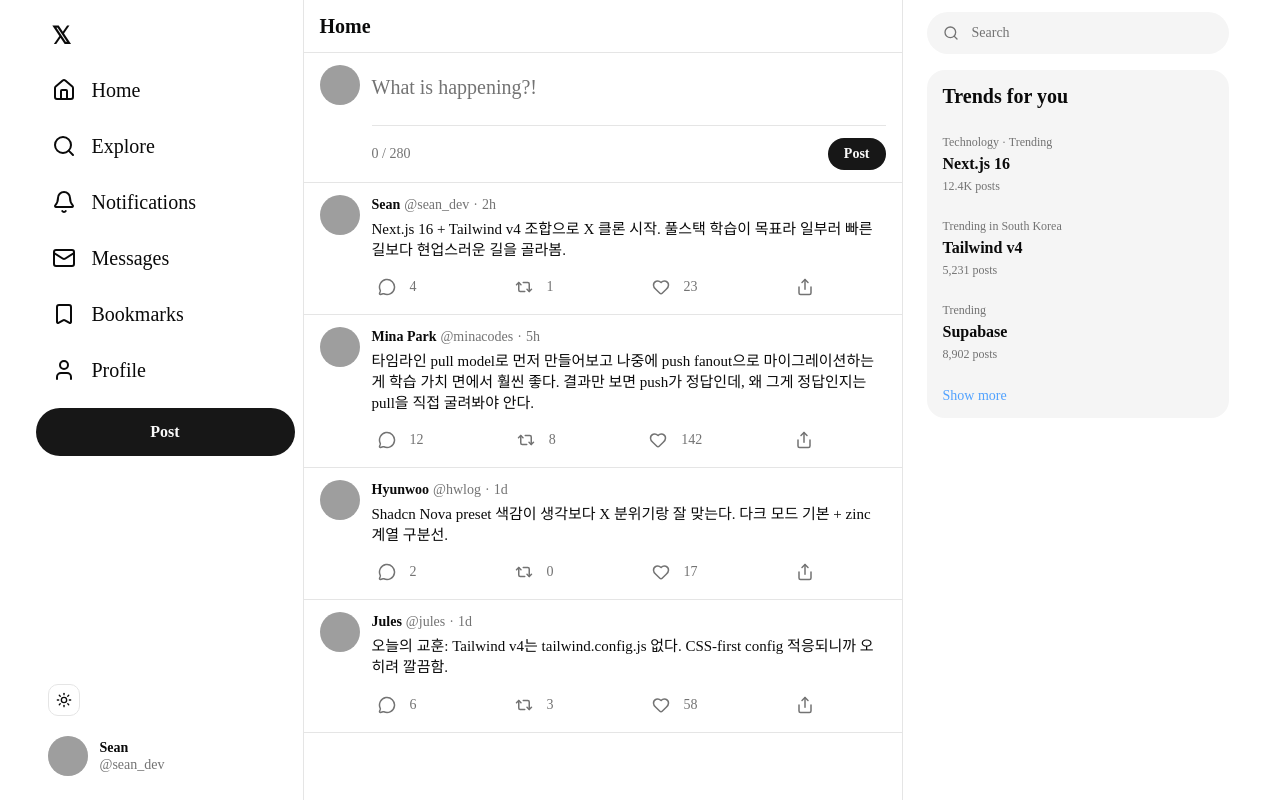
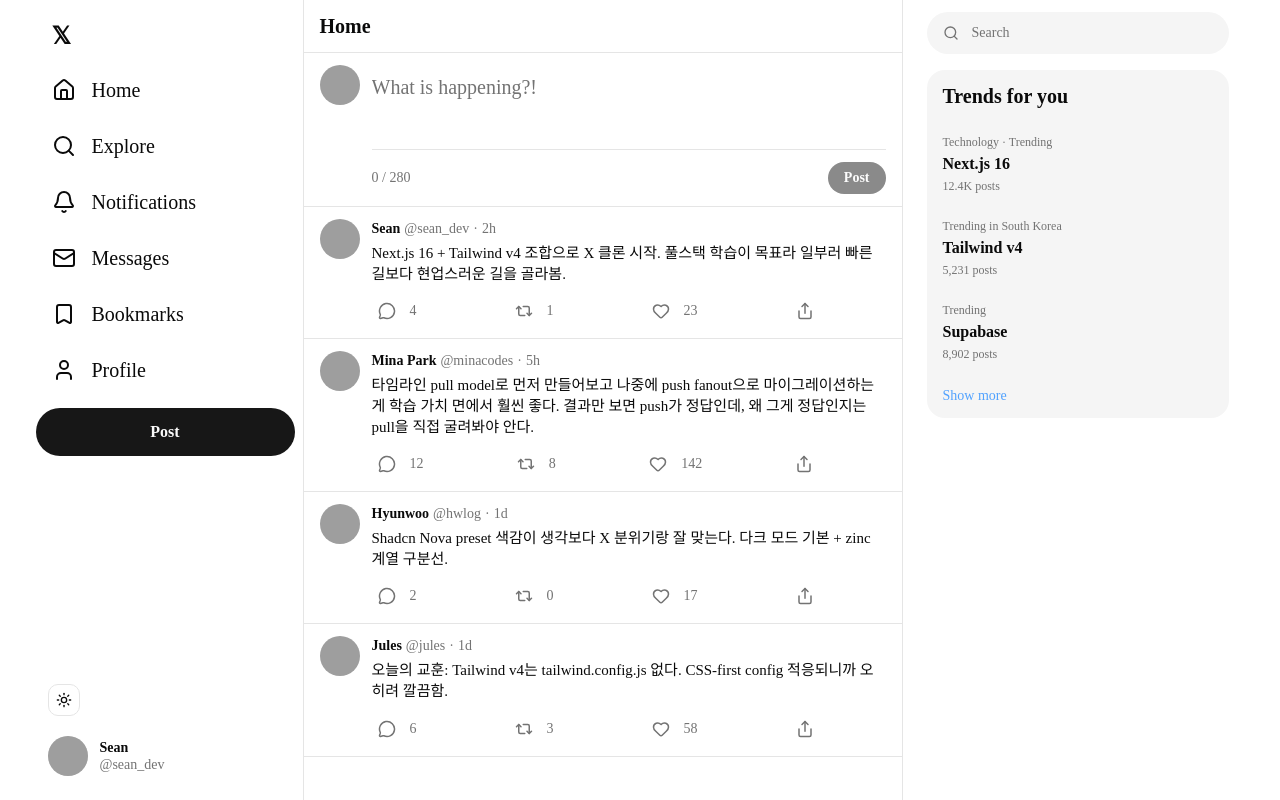
Before and after one commit to Sean-A1/x-clone, a Next.js app: page / in a window 1280 px wide. Built offline with nearby package versions, Linux system fonts and the light colour scheme; grey boxes are pictures that could not be loaded.

Commit message:
feat: interactive composer with useState and 280-char counter

```diff
--- a/app/(main)/page.tsx
+++ b/app/(main)/page.tsx
@@ -1,30 +1,6 @@
-import { Avatar, AvatarFallback, AvatarImage } from "@/components/ui/avatar"
-
+import { Composer } from "@/features/posts/components/composer"
 import { PostCard } from "@/features/posts/components/post-card"
 import { MOCK_POSTS } from "@/features/posts/mock"
-
-function Composer() {
-  return (
-    <div className="flex gap-3 border-b border-border px-4 py-3">
-      <Avatar className="h-10 w-10 shrink-0">
-        <AvatarImage src="https://i.pravatar.cc/150?img=12" alt="me" />
-        <AvatarFallback>SE</AvatarFallback>
-      </Avatar>
-      <div className="flex flex-1 flex-col gap-3">
-        <div className="min-h-[48px] py-2 text-xl text-muted-foreground">What is happening?!</div>
-        <div className="flex items-center justify-between border-t border-border pt-3">
-          <span className="text-sm text-muted-foreground">0 / 280</span>
-          <button
-            type="button"
-            className="rounded-full bg-primary px-4 py-1.5 text-sm font-bold text-primary-foreground transition-colors hover:bg-primary/90"
-          >
-            Post
-          </button>
-        </div>
-      </div>
-    </div>
-  )
-}
 
 export default function Home() {
   return (
--- /dev/null
+++ b/features/posts/components/composer.tsx
@@ -0,0 +1,58 @@
+"use client"
+
+import { useState } from "react"
+
+import { Avatar, AvatarFallback, AvatarImage } from "@/components/ui/avatar"
+
+const MAX_LENGTH = 280
+const WARN_THRESHOLD = 260
+
+export function Composer() {
+  const [text, setText] = useState("")
+
+  const length = text.length
+  const isOver = length > MAX_LENGTH
+  const isDisabled = text.trim().length === 0 || isOver
+
+  const counterClass = isOver
+    ? "text-destructive"
+    : length >= WARN_THRESHOLD
+      ? "text-yellow-500"
+      : "text-muted-foreground"
+
+  const handlePost = () => {
+    console.log(text)
+    setText("")
+  }
+
+  return (
+    <div className="border-border flex gap-3 border-b px-4 py-3">
+      <Avatar className="h-10 w-10 shrink-0">
+        <AvatarImage src="https://i.pravatar.cc/150?img=12" alt="me" />
+        <AvatarFallback>SE</AvatarFallback>
+      </Avatar>
+      <div className="flex flex-1 flex-col gap-3">
+        <textarea
+          value={text}
+          onChange={(e) => setText(e.target.value)}
+          placeholder="What is happening?!"
+          rows={2}
+          className="text-foreground placeholder:text-muted-foreground min-h-[48px] w-full resize-none bg-transparent py-2 text-xl focus:outline-none"
+        />
+        <div className="border-border flex items-center justify-between border-t pt-3">
+          <span className={`text-sm tabular-nums ${counterClass}`}>
+            {length} / {MAX_LENGTH}
+          </span>
+          <button
+            type="button"
+            onClick={handlePost}
+            disabled={isDisabled}
+            className="bg-primary text-primary-foreground hover:bg-primary/90 rounded-full px-4 py-1.5 text-sm font-bold transition-colors disabled:cursor-not-allowed disabled:opacity-50"
+          >
+            Post
+          </button>
+        </div>
+      </div>
+    </div>
+  )
+}
```
